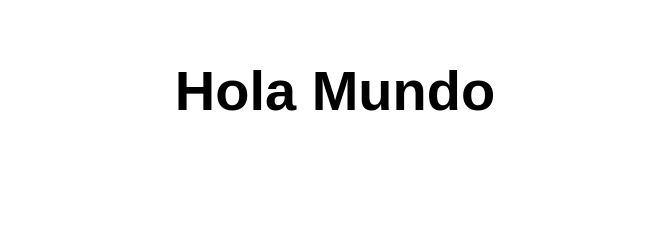
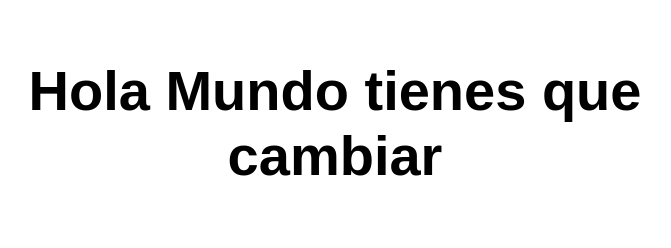
Before and after one commit to ENIAM1503/mi-primer-app, a website: page src/index.html in a window 1280 px wide. Shown: the whole page, without its empty margins (305-976 px from the left). Drawn offline with Linux system fonts and the light colour scheme.

Commit message:
//nuevo cambio en el mensaje principal

```diff
--- a/src/index.html
+++ b/src/index.html
@@ -10,7 +10,7 @@
 
 <body>
   <main>
-    <h1>Hola Mundo</h1>
+    <h1>Hola Mundo tienes que cambiar</h1>
   </main>
 </body>
 
```
